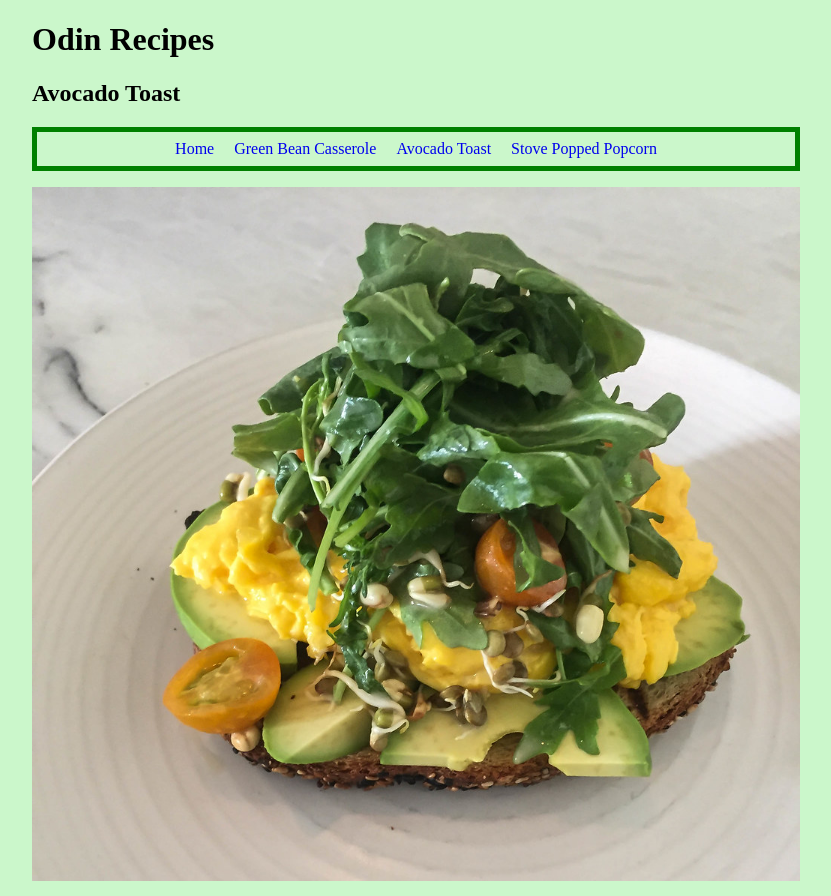
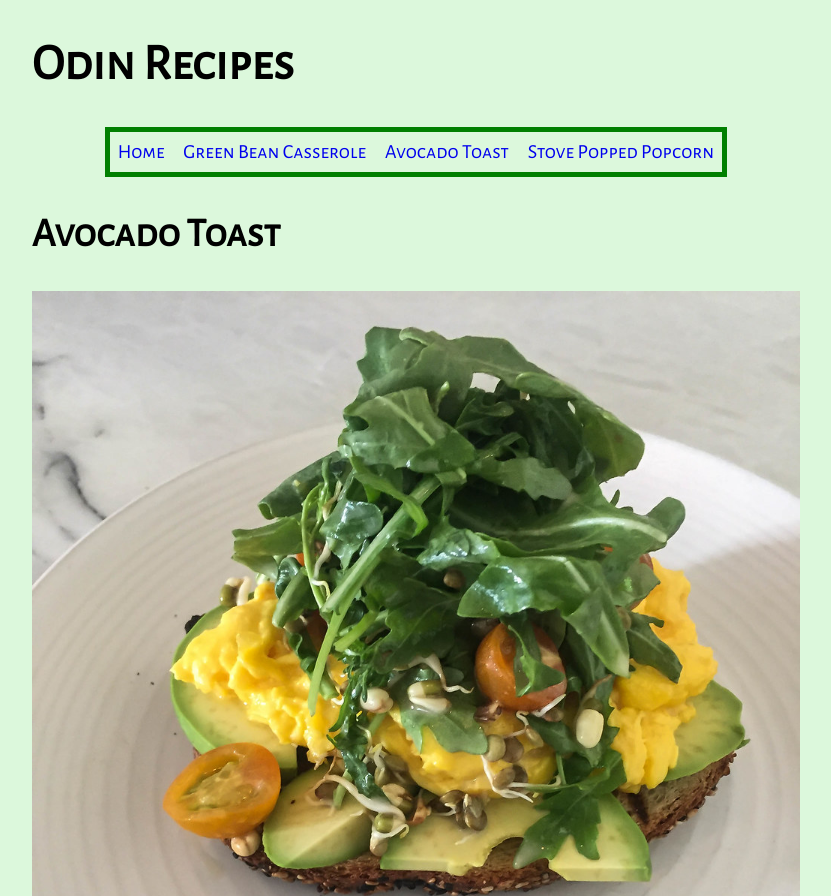
Before and after one commit to Lolabird/odin-recipes, a plain HTML site: page recipes/avocado-toast.html in a window 1280 px wide. Shown: the top 896 px of the page, without its empty margins (224-1055 px from the left). Drawn offline with Linux system fonts and the light colour scheme.

Commit message:
Change header and link fonts

```diff
--- a/recipes/avocado-toast.html
+++ b/recipes/avocado-toast.html
@@ -5,11 +5,10 @@
     <meta name="viewport" content="width=device-width, initial-scale=1.0">
     <title>Recipes - Avocado Toast</title>
     <link rel="stylesheet" href="../style.css" />
+    <link href='https://fonts.googleapis.com/css?family=Alegreya Sans SC' rel='stylesheet'>
 </head>
 <body>
     <h1>Odin Recipes</h1>
-
-    <h2>Avocado Toast</h2>
 
     <ul class="recipe-menu">
         <li><a href="../index.html">Home</a></li>
@@ -17,6 +16,8 @@
         <li><a href="./avocado-toast.html">Avocado Toast</a></li>
         <li><a href="./stove-popped-popcorn.html">Stove Popped Popcorn</a></li>
     </ul>
+
+    <h2>Avocado Toast</h2>
     <img src="../images/avocado-toast.jpg" alt="Avocado Toast">
 
     <h3>Description</h3>
--- a/style.css
+++ b/style.css
@@ -1,7 +1,7 @@
 body{
     max-width: 60%;
     margin: auto;
-    background-color: rgb(203, 247, 203);
+    background-color: rgb(220, 248, 220);
 }
 
 img{
@@ -9,21 +9,34 @@ img{
     height: auto;
 }
 
-ul{
-    list-style-type: none;
+a{
+   text-decoration: none;
 }
 
-a{
-   text-decoration: none;
+h1, h2, h3, h4, h5, h6, .recipe-menu{
+    font-family: 'Alegreya Sans SC', sans-serif;
+}
+h1{
+    font-size: 50px;
+}
+h2{
+    font-size: 40px;
+}
+h3{
+    font-size: 30px;
 }
 
 .recipe-menu{
     padding: 0;
     border: 5px solid green;
     text-align: center;
+    list-style-type: none;
+    width: fit-content;
+    margin: auto;
 }
 
 .recipe-menu li{
     margin: 8px;
     display: inline-block;
+    font-size: 20px;
 }
```
Also changed, not shown: index.html (+1 -0 lines), recipes/greenbean-casserole.html (+2 -2 lines), recipes/stove-popped-popcorn.html (+2 -2 lines).
